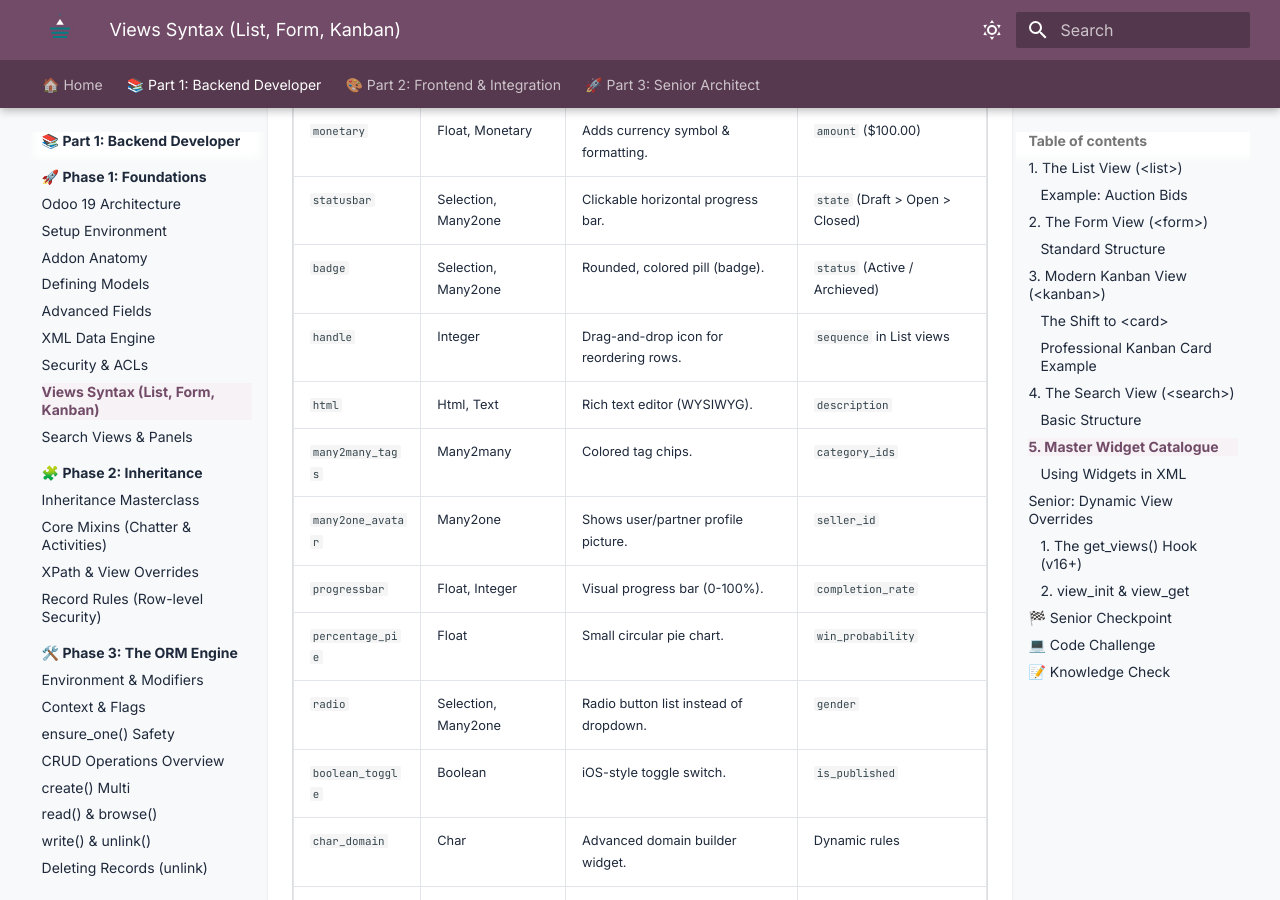
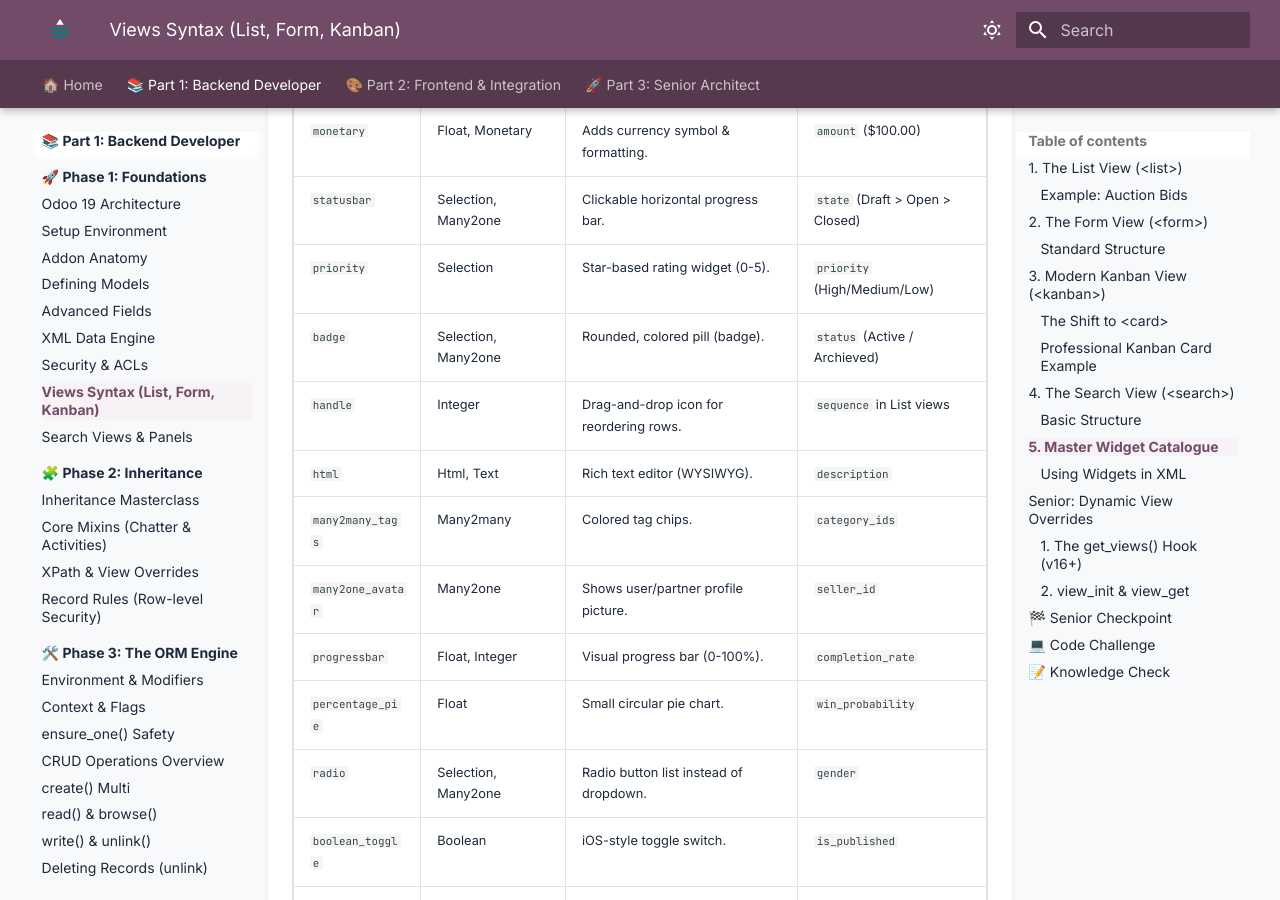
Before and after one commit to Kashyap-001/odoo19-docs, an MkDocs documentation site: the page built from docs/foundation/views.md, in a window 1280 px wide and 900 px high, scrolled down 3164 px. Built offline with MkDocs 1.6.1 and Material for MkDocs 9.7.7, drawn with Linux system fonts in a browser that asks for light colours.

Commit message:
docs: add priority widget to catalogue

```diff
--- a/docs/foundation/views.md
+++ b/docs/foundation/views.md
@@ -122,6 +122,7 @@ Widgets change how a field is rendered in the UI without altering the underlying
 | :--- | :--- | :--- | :--- |
 | `monetary` | Float, Monetary | Adds currency symbol & formatting. | `amount` ($100.00) |
 | `statusbar` | Selection, Many2one | Clickable horizontal progress bar. | `state` (Draft > Open > Closed) |
+| `priority` | Selection | Star-based rating widget (0-5). | `priority` (High/Medium/Low) |
 | `badge` | Selection, Many2one | Rounded, colored pill (badge). | `status` (Active / Archieved) |
 | `handle` | Integer | Drag-and-drop icon for reordering rows. | `sequence` in List views |
 | `html` | Html, Text | Rich text editor (WYSIWYG). | `description` |
```
